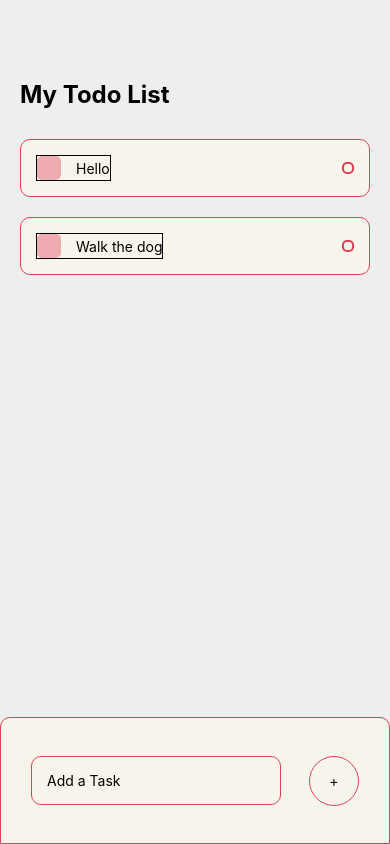
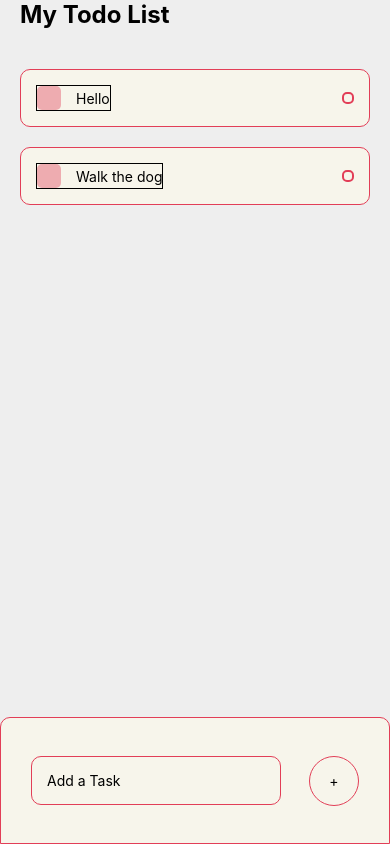
Before and after one commit to Krathish-sk/AddToDo-App, a React Native app: screen / in a window 390 px wide. Built offline with nearby package versions, Linux system fonts and the light colour scheme.

Commit message:
Screen height adjustment

```diff
--- a/App.js
+++ b/App.js
@@ -1,14 +1,13 @@
-import { StatusBar } from "expo-status-bar";
+import { StatusBar } from "react-native";
 import { useState } from "react";
 import {
   View,
   Text,
   StyleSheet,
-  FlatList,
   Keyboard,
-  TouchableOpacity,
   SafeAreaView,
   ScrollView,
+  Dimensions,
 } from "react-native";
 import { colors } from "./assets/colors";
 import AddTask from "./components/AddTask";
@@ -30,11 +29,11 @@ export default function App() {
 
   return (
     <SafeAreaView style={styles.container}>
-      <StatusBar style="dark" />
+      <StatusBar backgroundColor={colors.background} barStyle="dark-content" />
       {/* Display Todo field */}
       <View style={styles.tasksWrapper}>
         <Text style={styles.sectionTitle}>My Todo List</Text>
-        <ScrollView>
+        <ScrollView style={styles.itemContainer}>
           <View style={styles.items}>
             {allTask.map((task, index) => {
               return (
@@ -58,32 +57,45 @@ export default function App() {
   );
 }
 
+const statusBarHeight = StatusBar.currentHeight;
+
+const screenHeight = Dimensions.get("window").height;
+
+const contentHeight = Math.floor((screenHeight * 85) / 100);
+
+const inputHeight = Math.floor(screenHeight - contentHeight);
+
 const styles = StyleSheet.create({
   container: {
     backgroundColor: colors.background,
     flex: 1,
+    paddingTop: statusBarHeight,
   },
   tasksWrapper: {
-    paddingTop: 80,
     paddingHorizontal: 20,
+    height: contentHeight,
   },
   sectionTitle: {
     fontSize: 24,
     fontWeight: "bold",
   },
+  itemContainer: {
+    marginTop: 20,
+  },
   items: {
-    marginTop: 30,
+    marginVertical: 20,
   },
   inputWrapper: {
     position: "absolute",
     bottom: 0,
     width: "100%",
-    height: "15%",
+    height: inputHeight,
     justifyContent: "center",
     backgroundColor: colors.secondary,
     borderWidth: 1,
     borderColor: colors.primary,
     borderTopRightRadius: 10,
     borderTopLeftRadius: 10,
+    flex: 2,
   },
 });
--- a/app.json
+++ b/app.json
@@ -9,7 +9,7 @@
     "splash": {
       "image": "./assets/splash.png",
       "resizeMode": "contain",
-      "backgroundColor": "#ffffff"
+      "backgroundColor": "#EEEEEE"
     },
     "assetBundlePatterns": ["**/*"],
     "ios": {
```
